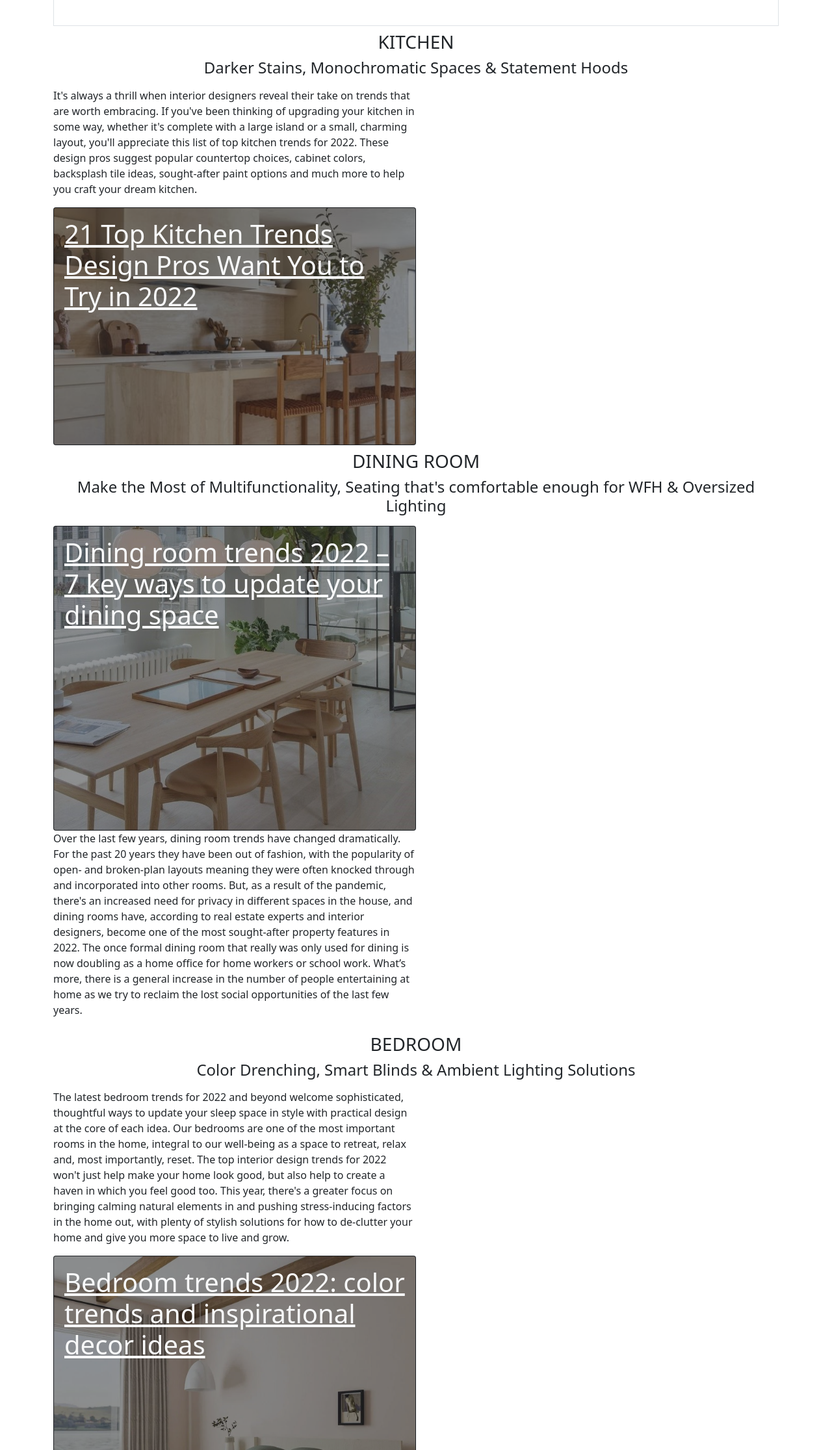
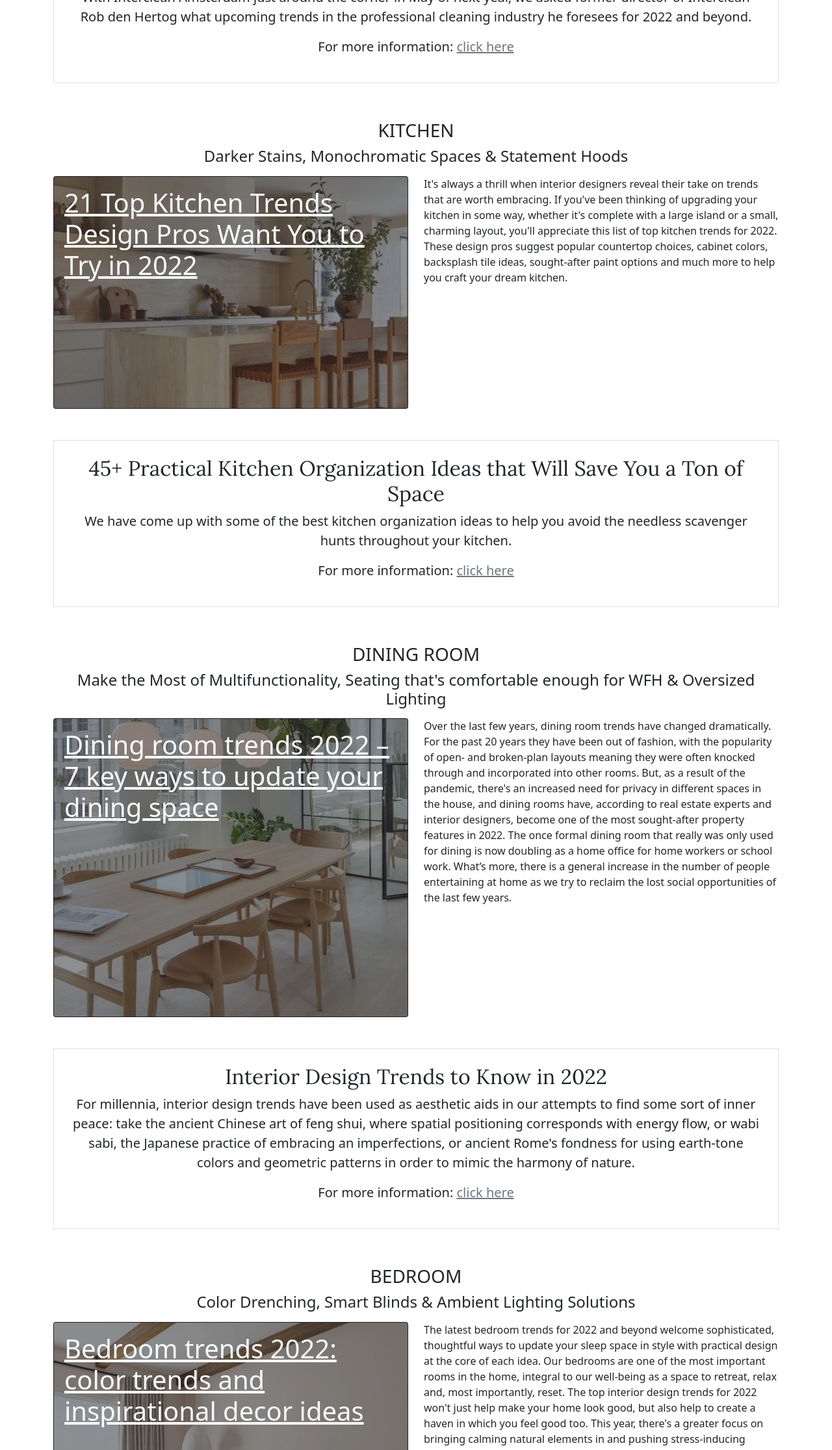
Before and after one commit to SugeyF/PF-Fausto, a website: page pages/trends.html in a window 1280 px wide. Shown: the part 569-2800 px from the top of the page at 65% size. Drawn offline with nearby package versions, Linux system fonts and the light colour scheme.

Commit message:
Trends Content

```diff
--- a/pages/trends.html
+++ b/pages/trends.html
@@ -19,7 +19,9 @@
     <div class="sticky-top bg-secondary bg-gradient">
         <header class="container-fluid">
             <div class="row text-center">
-                <section class="col"><h1>INTERIOR DESIGN</h1></section>
+                <section class="col">
+                    <h1>INTERIOR DESIGN</h1>
+                </section>
             </div>
         </header>
 
@@ -56,15 +58,17 @@
 
         <!--LIVING ROOM CONTENT-->
         <div>
-            <div class="text-center p-2">
+            <div class="text-center p-3">
                 <h3>LIVING ROOM</h3>
                 <h4>Maximalist Colors and Prints, Vintage Revival & Bringing the Outdoors Back In</h4>
             </div>
 
+            <div class="row">
                 <div class="col-xxl-6 col-xl-6 col-lg-12 col-md-12 col-sm-12">
                     <div class="card bg-dark text-white">
                         <div class="opacity-50">
-                        <img src="../assets/LivingRoom1.jpg" class="card-img" alt="Big white living room with a couch and two chairs, white walls and some pillows">
+                            <img src="../assets/LivingRoom1.jpg" class="card-img"
+                            alt="Big white living room with a couch and two chairs, white walls and some pillows">
                         </div>
                         <div class="card-img-overlay">
                             <h1 class="card-title"> <a href="https://www.thespruce.com/2022-living-room-trends-5212463"
@@ -76,20 +80,51 @@
                     <div class="col-xxl-6 col-xl-6 col-lg-12 col-md-12 col-sm-12">
                         <p>For design enthusiasts, one of the most exciting parts of a new year is seeing what trends it brings.
                             And, fortunately, 2022 has no shortage of them, especially when it comes to the living room. Though
-                        it's always important to design a space in a way that feels best to you, trends are a great blueprint to
-                        follow or simply an exciting way to jazz up a room that may have been feeling a little dull lately.</p>
+                            it's always important to design a space in a way that feels best to you, trends are a great
+                            blueprint to
+                            follow or simply an exciting way to jazz up a room that may have been feeling a little dull lately.
+                        </p>
                     </div>
             </div>
 
-        <div class="col-xxl-12 col-xl-12 col-lg-12 col-md-12 col-sm-12 text-center p-5 border">
-            <h2>CLEANING</h2>
 
         </div>
+
+        <!--CLEANING TIPS-->
+        <div class="my-5">
+            <div class="col-xxl-12 col-xl-12 col-lg-12 col-md-12 col-sm-12 text-center p-4 border">
+                <h2>5 PROFESSIONAL CLEANING TRENDS FOR 2022</h2>
+                <p class="lead">With Interclean Amsterdam just around the corner in May of next year, we asked former
+                    director of Interclean Rob den Hertog what upcoming trends in the professional cleaning industry he
+                    foresees for 2022 and beyond.</p>
+                <p class="lead">For more information:
+                    <a href="https://www.intercleanshow.com/news/innovation/5-professional-cleaning-trends-for-2022/"
+                        class="link-secondary">click here</a>
+                </p>
+            </div>
+        </div>
+
         <!--KITCHEN CONTENT-->
         <div>
             <div class="text-center p-2">
                 <h3>KITCHEN</h3>
                 <h4>Darker Stains, Monochromatic Spaces & Statement Hoods</h4>
+            </div>
+
+            <div class="row">
+                <div class="col-xxl-6 col-xl-6 col-lg-12 col-md-12 col-sm-12">
+                    <div class="card bg-dark text-white">
+                        <div class="opacity-50">
+                            <img src="../assets/Kitchen.png" class="card-img"
+                                alt="A big kitchen made of wood with an island and white containers">
+                        </div>
+                        <div class="card-img-overlay">
+                            <h1 class="card-title"> <a
+                                    href="https://www.goodhousekeeping.com/home/decorating-ideas/g38595161/kitchen-trends-2022/"
+                                    class="card-link link-light">21 Top Kitchen Trends Design Pros Want You to Try in
+                                    2022</a></h1>
+                        </div>
+                    </div>
                 </div>
 
                 <div class="col-xxl-6 col-xl-6 col-lg-12 col-md-12 col-sm-12">
@@ -99,17 +134,19 @@
                         These design pros suggest popular countertop choices, cabinet colors, backsplash tile ideas,
                         sought-after paint options and much more to help you craft your dream kitchen.</p>
                 </div>
+            </div>
 
-            <div class="col-xxl-6 col-xl-6 col-lg-12 col-md-12 col-sm-12">
-                <div class="card bg-dark text-white">
-                    <div class="opacity-50">
-                        <img src="../assets/Kitchen.png" class="card-img" alt="A big kitchen made of wood with an island and white containers">
         </div>
-                    <div class="card-img-overlay">
-                        <h1 class="card-title"> <a href="https://www.goodhousekeeping.com/home/decorating-ideas/g38595161/kitchen-trends-2022/"
-                            class="card-link link-light">21 Top Kitchen Trends Design Pros Want You to Try in 2022</a></h1>
-                    </div>
-                </div>
+
+        <!--ORGANIZATION TIPS-->
+        <div class="my-5">
+            <div class="col-xxl-12 col-xl-12 col-lg-12 col-md-12 col-sm-12 text-center p-4 border">
+                <h2>45+ Practical Kitchen Organization Ideas that Will Save You a Ton of Space</h2>
+                <p class="lead">We have come up with some of the best kitchen organization ideas to help you avoid the
+                    needless scavenger hunts throughout your kitchen.</p>
+                <p class="lead">For more information:
+                    <a href="https://homebnc.com/best-kitchen-organization-ideas/" class="link-secondary">click here</a>
+                </p>
             </div>
         </div>
 
@@ -117,17 +154,22 @@
         <div>
             <div class="text-center p-2">
                 <h3>DINING ROOM</h3>
-                <h4>Make the Most of Multifunctionality, Seating that's comfortable enough for WFH & Oversized Lighting</h4>
+                <h4>Make the Most of Multifunctionality, Seating that's comfortable enough for WFH & Oversized Lighting
+                </h4>
             </div>
 
+            <div class="row">
                 <div class="col-xxl-6 col-xl-6 col-lg-12 col-md-12 col-sm-12">
                     <div class="card bg-dark text-white">
                         <div class="opacity-50">
-                            <img src="../assets/Dinningroom.jpg" class="card-img" alt="Dining room made of wood with five chairs and natural light">
+                            <img src="../assets/Dinningroom.jpg" class="card-img"
+                                alt="Dining room made of wood with five chairs and natural light">
                         </div>
                         <div class="card-img-overlay">
-                            <h1 class="card-title"> <a href="https://www.homesandgardens.com/dining-rooms/dining-room-trends"
-                                class="card-link link-light">Dining room trends 2022 – 7 key ways to update your dining space</a></h1>
+                            <h1 class="card-title"> <a
+                                    href="https://www.homesandgardens.com/dining-rooms/dining-room-trends"
+                                    class="card-link link-light">Dining room trends 2022 – 7 key ways to update your dining
+                                    space</a></h1>
                         </div>
                     </div>
                 </div>
@@ -146,12 +188,44 @@
                         entertaining at home as we try to reclaim the lost social opportunities of the last few years.</p>
                 </div>
             </div>
+        </div>
+
+        <!--INTERIOR DESIGN TIPS-->
+        <div class="my-5">
+            <div class="col-xxl-12 col-xl-12 col-lg-12 col-md-12 col-sm-12 text-center p-4 border">
+                <h2>Interior Design Trends to Know in 2022</h2>
+                <p class="lead">For millennia, interior design trends have been used as aesthetic aids in our attempts to
+                    find some sort of inner peace: take the ancient Chinese art of feng shui, where spatial positioning
+                    corresponds with energy flow, or wabi sabi, the Japanese practice of embracing an imperfections, or
+                    ancient Rome's fondness for using earth-tone colors and geometric patterns in order to mimic the harmony
+                    of nature.</p>
+                <p class="lead">For more information:
+                    <a href="https://www.vogue.com/article/interior-design-trends-2022" class="link-secondary">click
+                        here</a>
+                </p>
+            </div>
+        </div>
 
         <!--BEDROOM CONTENT-->
         <div>
             <div class="text-center p-2">
                 <h3>BEDROOM</h3>
                 <h4>Color Drenching, Smart Blinds & Ambient Lighting Solutions</h4>
+            </div>
+
+            <div class="row">
+                <div class="col-xxl-6 col-xl-6 col-lg-12 col-md-12 col-sm-12">
+                    <div class="card bg-dark text-white">
+                        <div class="opacity-50">
+                            <img src="../assets/BedroomMinimalist.jpg" class="card-img"
+                                alt="Bedroom with white walls, double bed, green pillows and a square rug">
+                        </div>
+                        <div class="card-img-overlay">
+                            <h1 class="card-title"> <a href="https://www.womanandhome.com/homes/bedroom-trends-2022/"
+                                    class="card-link link-light">Bedroom trends 2022: color trends and inspirational decor
+                                    ideas</a></h1>
+                        </div>
+                    </div>
                 </div>
 
                 <div class="col-xxl-6 col-xl-6 col-lg-12 col-md-12 col-sm-12">
@@ -166,17 +240,20 @@
                         natural elements in and pushing stress-inducing factors in the home out, with plenty of stylish
                         solutions for how to de-clutter your home and give you more space to live and grow. </p>
                 </div>
+            </div>
 
-            <div class="col-xxl-6 col-xl-6 col-lg-12 col-md-12 col-sm-12">
-                <div class="card bg-dark text-white">
-                    <div class="opacity-50">
-                        <img src="../assets/BedroomMinimalist.jpg" class="card-img" alt="Bedroom with white walls, double bed, green pillows and a square rug">
         </div>
-                    <div class="card-img-overlay">
-                        <h1 class="card-title"> <a href="https://www.womanandhome.com/homes/bedroom-trends-2022/"
-                            class="card-link link-light">Bedroom trends 2022: color trends and inspirational decor ideas</a></h1>
-                    </div>
-                </div>
+
+        <!--TRENDS TO AVOID TIPS-->
+        <div class="my-5">
+            <div class="col-xxl-12 col-xl-12 col-lg-12 col-md-12 col-sm-12 text-center p-4 border">
+                <h2>7 dated decorating trends to avoid in 2022 (and what to try instead)</h2>
+                <p class="lead">It's out with the old and in with the new. Don't let these home decorating trends cramp your
+                    interiors in 2022! This is what's hot and what's not for the ultimate upgrade.</p>
+                <p class="lead">For more information:
+                    <a href="https://www.realhomes.com/news/dated-decorating-trends-2022" class="link-secondary">click
+                        here</a>
+                </p>
             </div>
         </div>
 
@@ -187,14 +264,18 @@
                 <h4>Plenty of Plants, Spa-Like Features & Standout Benches and Stools</h4>
             </div>
 
+            <div class="row">
                 <div class="col-xxl-6 col-xl-6 col-lg-12 col-md-12 col-sm-12">
                     <div class="card bg-dark text-white">
                         <div class="opacity-50">
-                        <img src="../assets/Bathroom2.png" class="card-img" alt="Bathroom with double white sinks, golden details, white tub and baby blue walls">
+                            <img src="../assets/Bathroom2.png" class="card-img"
+                                alt="Bathroom with double white sinks, golden details, white tub and baby blue walls">
                         </div>
                         <div class="card-img-overlay">
-                        <h1 class="card-title"> <a href="https://www.housebeautiful.com/design-inspiration/g38331859/bathroom-trends-2022/"
-                            class="card-link link-light">These Are the Bathroom Trends That Will Dominate in 2022</a></h1>
+                            <h1 class="card-title"> <a
+                                    href="https://www.housebeautiful.com/design-inspiration/g38331859/bathroom-trends-2022/"
+                                    class="card-link link-light">These Are the Bathroom Trends That Will Dominate in
+                                    2022</a></h1>
                         </div>
                     </div>
                 </div>
@@ -208,13 +289,14 @@
                         should expect to see in 2022, including the return of scenic murals, plenty of plants, and mixing
                         and matching textures. With this as inspiration you won't go wrong in your bathroom reno.</p>
                 </div>
+            </div>
 
         </div>
 
     </main>
 
     <!-- FOOTER -->
-  <footer class="">
+    <footer class="mt-5">
         <div class="container">
             <nav class="row">
                 <div class="d-flex justify-content-center col-xxl-6 col-xl-6 col-lg-6 col-md-6 col-sm-6">
@@ -223,13 +305,17 @@
                 <ul class="list-unstyled col-xxl-6 col-xl-6 col-lg-6 col-md-6 col-sm-6">
                     <li class="d-flex justify-content-center">
                         <!--FACEBOOK-->
-            <a href="https://www.facebook.com/" class="text-reset p-4"><i class="fa-brands fa-facebook fa-2xl"></i></a>
+                        <a href="https://www.facebook.com/" class="text-reset p-4"><i
+                                class="fa-brands fa-facebook fa-2xl"></i></a>
                         <!--TWITTER-->
-            <a href="https://twitter.com/" class="text-reset p-4"><i class="fa-brands fa-twitter fa-2xl"></i></a>
+                        <a href="https://twitter.com/" class="text-reset p-4"><i
+                                class="fa-brands fa-twitter fa-2xl"></i></a>
                         <!--INSTAGRAM-->
-            <a href="https://www.instagram.com/" class="text-reset p-4"><i class="fa-brands fa-instagram fa-2xl"></i></a>
+                        <a href="https://www.instagram.com/" class="text-reset p-4"><i
+                                class="fa-brands fa-instagram fa-2xl"></i></a>
                         <!--WHATSAPP-->
-            <a href="https://www.whatsapp.com/" class="text-reset p-4"><i class="fa-brands fa-whatsapp fa-2xl"></i></a>
+                        <a href="https://www.whatsapp.com/" class="text-reset p-4"><i
+                                class="fa-brands fa-whatsapp fa-2xl"></i></a>
                     </li>
                 </ul>
             </nav>
--- a/scss/_header.scss
+++ b/scss/_header.scss
@@ -7,8 +7,3 @@ header {
         font-family: 'DM Serif Display', serif !important;
     }
 }
-
-nav {
-    padding-top: 6px;
-    padding-bottom: 6px;
-}
```
Also changed, not shown: css/styles.css. Lines whose indentation alone changed are shown as unchanged.
